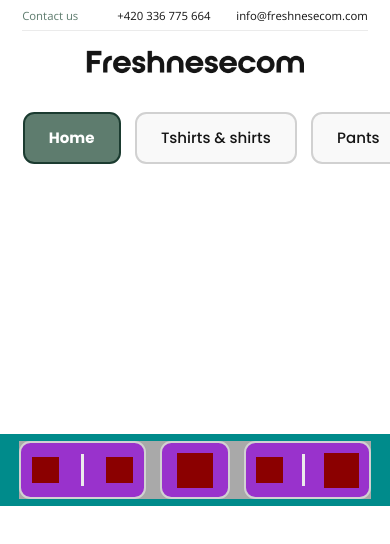
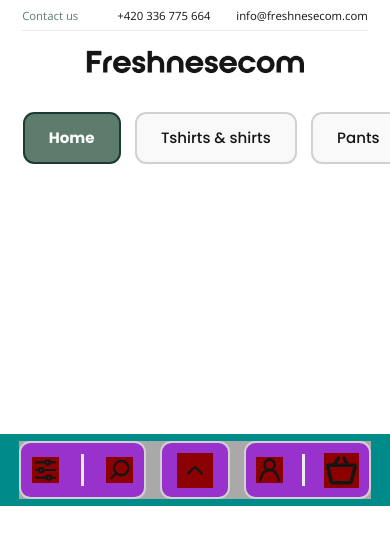
Before and after one commit to Albeiromr/Ecommerce-clean-template, a React (Create React App) app: page / in a window 390 px wide. Shown: the top 544 px of the page. Built offline with nearby package versions, Linux system fonts and the light colour scheme.

Commit message:
Add the icon files to the fixed menu component

```diff
--- a/src/components/Fixed menu/0px-599px.scss
+++ b/src/components/Fixed menu/0px-599px.scss
@@ -67,16 +67,21 @@
       background: darkred;
     }
 
-    &__icon-container-bascket {
+    &__icon-container-basket {
       width: 28.503%;
       height: 65.573%;
       background: darkred;
     }
 
-    &__icon-middle {
+    &__icon-middle-container {
       width: 54.054%;
       height: 65.573%;
       background: darkred;
     }
+
+    &__icon {
+      width: 100%;
+      height: 100%;
+    }
   }
 }
--- a/src/components/Fixed menu/600px-1024px.scss
+++ b/src/components/Fixed menu/600px-1024px.scss
@@ -65,16 +65,21 @@
       background: darkred;
     }
 
-    &__icon-container-bascket {
+    &__icon-container-basket {
       width: 28.503%;
       height: 65.573%;
       background: darkred;
     }
 
-    &__icon-middle {
+    &__icon-middle-container {
       width: 54.054%;
       height: 65.573%;
       background: darkred;
     }
+
+    &__icon {
+      width: 100%;
+      height: 100%;
+    }
   }
 }
--- a/src/components/Fixed menu/FixedMenu.tsx
+++ b/src/components/Fixed menu/FixedMenu.tsx
@@ -2,6 +2,11 @@ import React from 'react';
 import "./0px-599px.scss";
 import "./600px-1024px.scss";
 import "./1025px-1920px.scss";
+import filters from '../../assets/icons/filters.svg';
+import search from '../../assets/icons/search.svg';
+import user from '../../assets/icons/user.svg'
+import basket from '../../assets/icons/basket.svg'
+import arrowUp from '../../assets/icons/arrowUp.svg'
 
 
 const FixedMenu = () => {
@@ -13,25 +18,35 @@ const FixedMenu = () => {
 
                 <div className='fixed-menu__left-block'>
 
-                    <div className='fixed-menu__icon-container'></div>
+                    <div className='fixed-menu__icon-container'>
+                        <img className='fixed-menu__icon' src={filters} alt="filter icon"/>
+                    </div>
 
                     <div className='fixed-menu__line'></div>
 
-                    <div className='fixed-menu__icon-container'></div>
+                    <div className='fixed-menu__icon-container'>
+                        <img className='fixed-menu__icon' src={search} alt="filter icon"/>
+                    </div>
 
                 </div>
                 <div className='fixed-menu__middle-block'>
 
-                    <div className='fixed-menu__icon-middle'></div>
+                    <div className='fixed-menu__icon-middle-container'>
+                        <img className='fixed-menu__icon' src={arrowUp} alt="filter icon"/>
+                    </div>
 
                 </div>
                 <div className='fixed-menu__right-block'>
 
-                    <div className='fixed-menu__icon-container'></div>
+                    <div className='fixed-menu__icon-container'>
+                        <img className='fixed-menu__icon' src={user} alt="filter icon"/>
+                    </div>
 
                     <div className='fixed-menu__line'></div>
 
-                    <div className='fixed-menu__icon-container-bascket'></div>
+                    <div className='fixed-menu__icon-container-basket'>
+                        <img className='fixed-menu__icon' src={basket} alt="filter icon"/>
+                    </div>
 
                 </div>
 
```
Also changed, not shown: src/assets/icons/arrowUp.svg (added), src/assets/icons/filters.svg (added).
